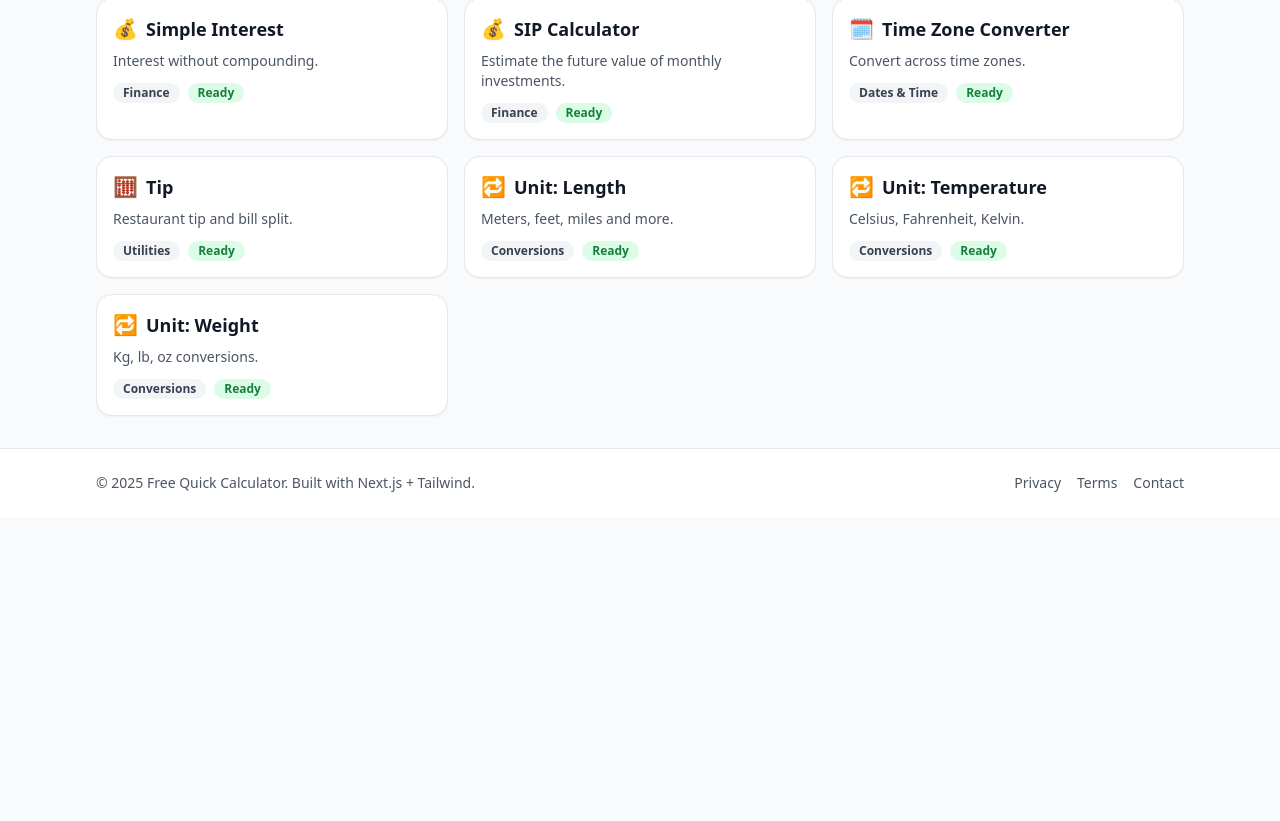
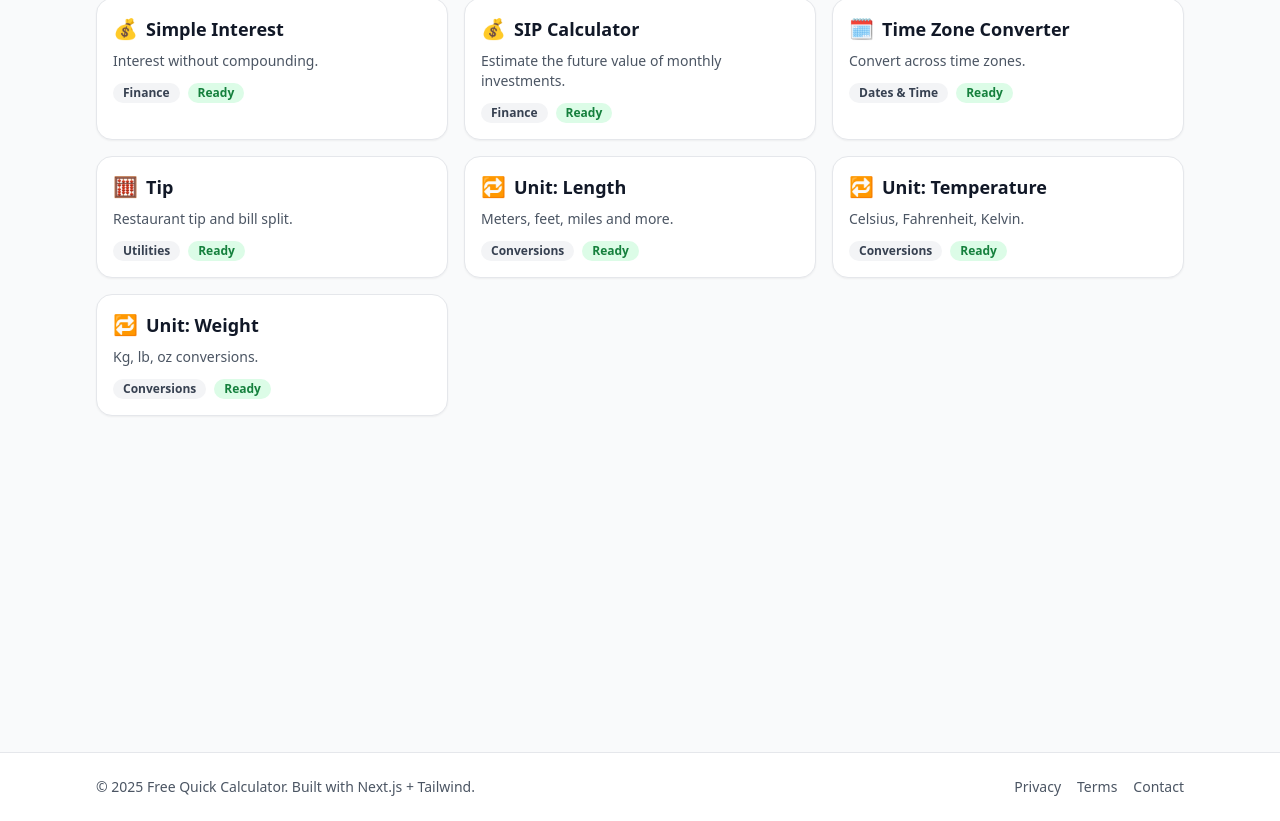
Before and after one commit to dhaneshkmd/freequickcalculator, a Next.js app: page / in a window 1280 px wide. Shown: the part 1551-2372 px from the top of the page. Before the commit the page ends 2068 px from the top, so only its background shows below. Built offline with nearby package versions, Linux system fonts and the light colour scheme.

Commit message:
Update page.tsx

```diff
--- a/app/page.tsx
+++ b/app/page.tsx
@@ -1,20 +1,35 @@
 import type { Metadata } from "next";
+import dynamic from "next/dynamic";
 import { calculators } from "../data/calculators";
 import SearchGrid from "../components/SearchGrid";
 
+// Load the Ad component only on the client (no SSR)
+const AdUnit = dynamic(() => import("../components/ads/AdUnit"), { ssr: false });
+
 export const metadata: Metadata = {
   title: "All Calculators",
-  description: "Browse 30+ finance, health, tax, utility and conversion calculators. Search and filter instantly."
+  description:
+    "Browse 30+ finance, health, tax, utility and conversion calculators. Search and filter instantly."
 };
 
 export default function HomePage() {
   return (
     <div className="space-y-6">
       <header className="space-y-2">
-        <h1 className="text-3xl font-bold tracking-tight">Find the right calculator in seconds</h1>
-        <p className="text-gray-600">Finance, Health, Utilities, Conversions, Tax, Dates &amp; Time and more.</p>
+        <h1 className="text-3xl font-bold tracking-tight">
+          Find the right calculator in seconds
+        </h1>
+        <p className="text-gray-600">
+          Finance, Health, Utilities, Conversions, Tax, Dates &amp; Time and more.
+        </p>
       </header>
+
       <SearchGrid calculators={calculators} />
+
+      {/* AdSense: homepage display unit (reserve height to keep CLS = 0) */}
+      <section aria-label="advertisement" className="mt-8">
+        <AdUnit slot="YOUR_HOME_SLOT_ID" />
+      </section>
     </div>
   );
 }
```
